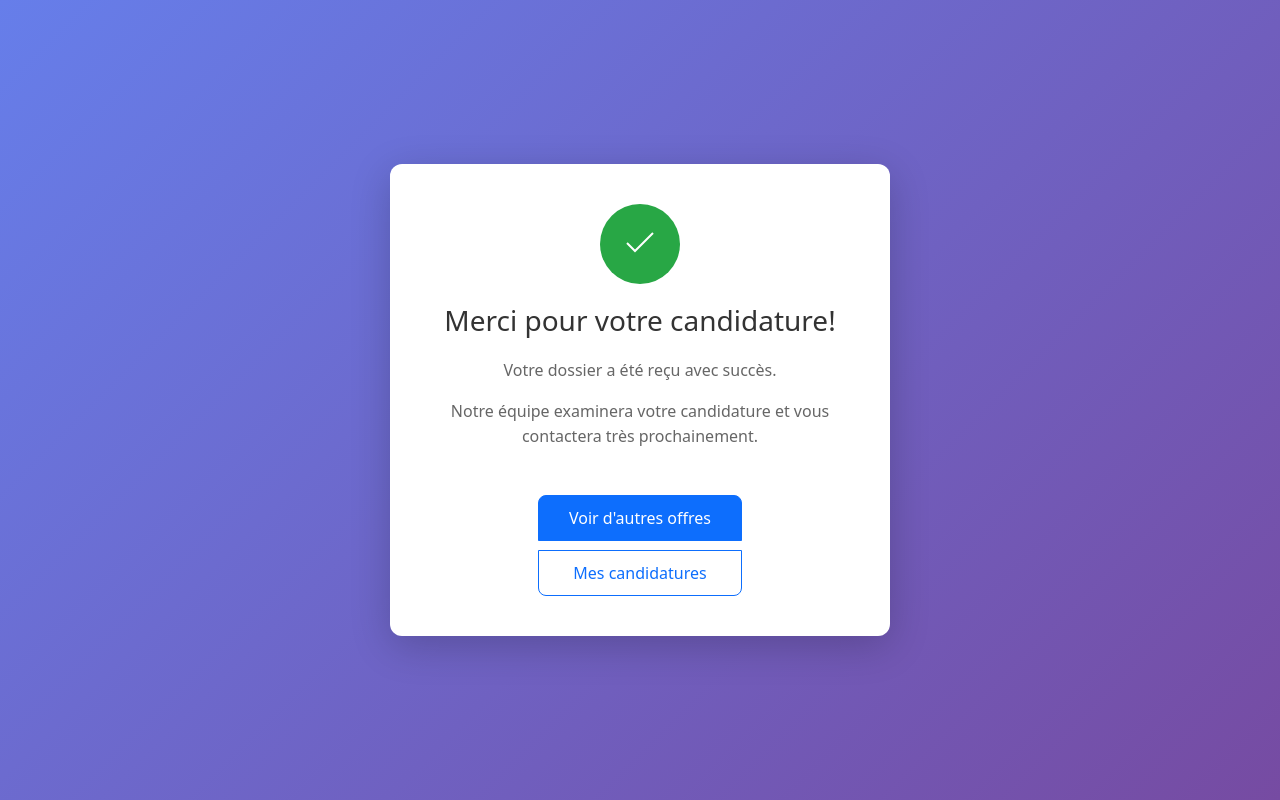
After one commit to haythemothmani66/ProjetWeb2A35, a PHP site: page /views/front/candidature/merci.php in a window 1280 px wide. The commit adds this page. Run offline with PHP 8.4, Linux system fonts and the light colour scheme.

Commit message:
retouches finales et imrovement of UI

```diff
--- a/index.php
+++ b/index.php
@@ -87,6 +87,9 @@ switch ($module) {
                 case 'ajouter':
                     $controller->ajouter();
                     break;
+                case 'merci':
+                    $controller->merci();
+                    break;
                 case 'details':
                     if ($id > 0) {
                         $controller->details($id);
--- /dev/null
+++ b/views/front/candidature/merci.php
@@ -0,0 +1,88 @@
+<!DOCTYPE html>
+<html lang="fr">
+<head>
+    <meta charset="UTF-8">
+    <meta name="viewport" content="width=device-width, initial-scale=1.0">
+    <title>Candidature reçue</title>
+    <link href="https://cdn.jsdelivr.net/npm/bootstrap@5.3.3/dist/css/bootstrap.min.css" rel="stylesheet">
+    <style>
+        body {
+            display: flex;
+            align-items: center;
+            justify-content: center;
+            min-height: 100vh;
+            background: linear-gradient(135deg, #667eea 0%, #764ba2 100%);
+        }
+        .thank-you-card {
+            background: white;
+            border-radius: 12px;
+            box-shadow: 0 10px 40px rgba(0,0,0,0.2);
+            padding: 40px;
+            text-align: center;
+            max-width: 500px;
+        }
+        .checkmark {
+            width: 80px;
+            height: 80px;
+            border-radius: 50%;
+            background: #28a745;
+            display: flex;
+            align-items: center;
+            justify-content: center;
+            margin: 0 auto 20px;
+        }
+        .checkmark svg {
+            width: 50px;
+            height: 50px;
+            stroke: white;
+            stroke-width: 2;
+            fill: none;
+        }
+        h1 {
+            color: #333;
+            font-size: 28px;
+            margin: 20px 0;
+        }
+        p {
+            color: #666;
+            font-size: 16px;
+            line-height: 1.6;
+            margin: 15px 0;
+        }
+        .btn-group-vertical {
+            margin-top: 30px;
+            gap: 10px;
+        }
+        .btn {
+            padding: 10px 30px;
+            font-size: 16px;
+            border-radius: 8px;
+        }
+    </style>
+</head>
+<body>
+    <div class="thank-you-card">
+        <div class="checkmark">
+            <svg viewBox="0 0 50 50">
+                <polyline points="12,24 20,32 38,14"></polyline>
+            </svg>
+        </div>
+
+        <h1>Merci pour votre candidature!</h1>
+
+        <p>Votre dossier a été reçu avec succès.</p>
+        <p>Notre équipe examinera votre candidature et vous contactera très prochainement.</p>
+
+        <div class="btn-group-vertical">
+            <a href="index.php?espace=front&module=offreemploi&action=liste" class="btn btn-primary">
+                Voir d'autres offres
+            </a>
+            <a href="index.php?espace=front&module=candidature&action=liste" class="btn btn-outline-primary">
+                Mes candidatures
+            </a>
+        </div>
+    </div>
+
+    <script src="https://cdn.jsdelivr.net/npm/bootstrap@5.3.3/dist/js/bootstrap.bundle.min.js"></script>
+</body>
+</html>
```
Also changed, not shown: controllers/front/CandidatureController.php (+6 -1 lines), views/front/candidature/details.php (+0 -46 lines).
